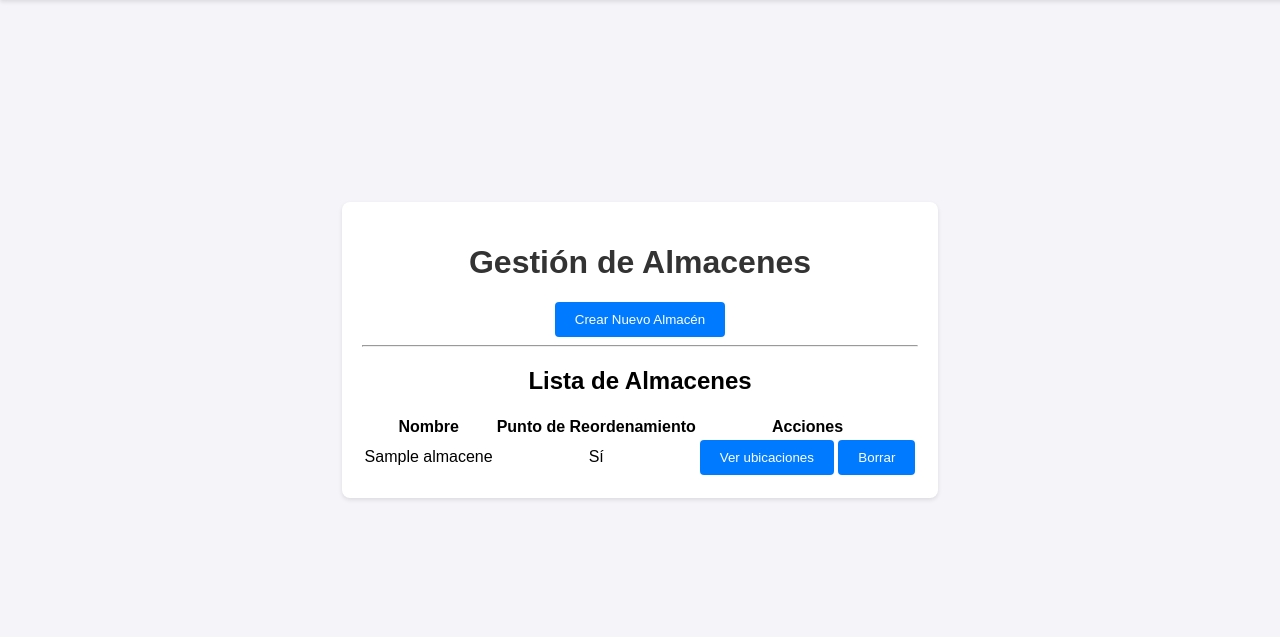
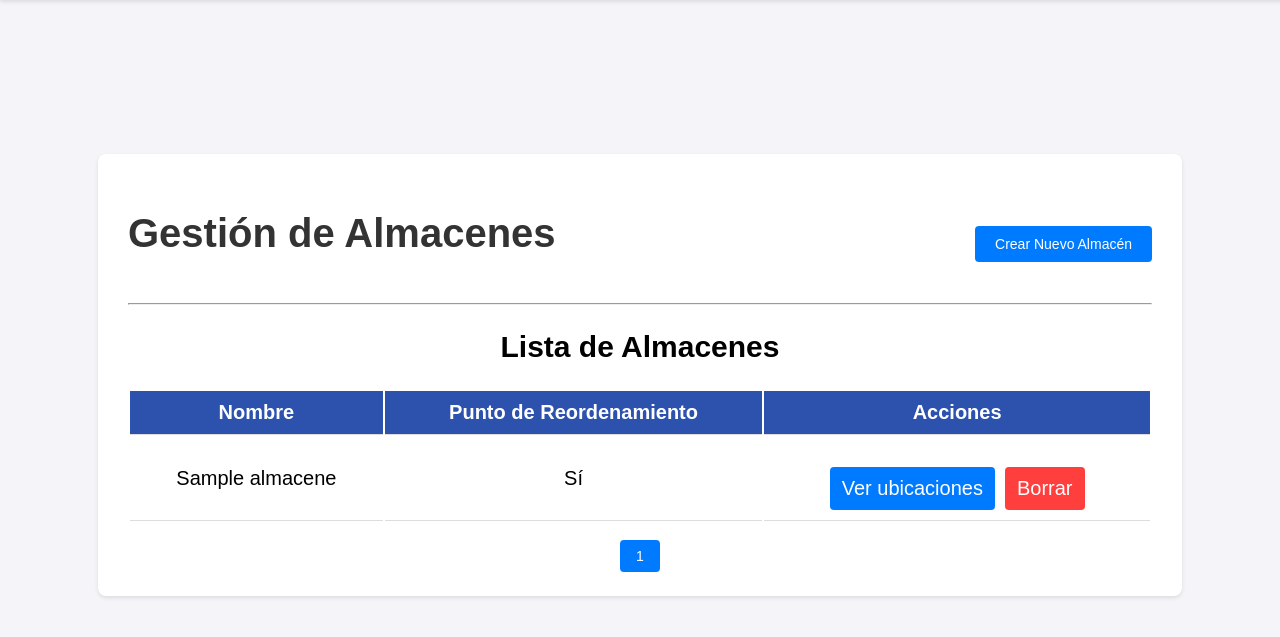
Before and after one commit to Kogarashi0/Almacenes, a PHP site: page /views/almacenes.view.php in a window 1280 px wide. Shown: the part 50-687 px from the top of the page. Run offline with PHP 8.4, Linux system fonts and the light colour scheme; the visitor is signed in with stand-in values (Sample User, id 1); tables that the repository leaves empty or names only in its code hold one stand-in row (values such as "Sample post").

Commit message:
Versión de entrega

```diff
--- /dev/null
+++ b/css/gestion_almacen.css
@@ -0,0 +1,110 @@
+/* Estilos para la tabla de gestión de almacenes */
+.container-almacenes {
+    width: 80%;
+    margin: 20px auto;
+    padding: 30px;
+    background-color: #fff;
+    box-shadow: 0 2px 4px rgba(0, 0, 0, 0.1);
+    border-radius: 8px;
+    overflow: hidden;
+    transition: transform 0.3s ease, box-shadow 0.3s ease; /* Animación */
+    text-align: center; /* Alinea el contenido al centro */
+    font-size: 20px;
+    margin-top: 70px;
+}
+
+.header-container {
+    display: flex;
+    justify-content: space-between;
+    align-items: center;
+    margin-bottom: 20px;
+}
+
+.crud-table {
+    width: 100%; /* Ocupar todo el ancho del contenedor */
+    margin-top: 20px; /* Espaciado superior */
+    text-align: center; /* Centra texto */
+}
+
+.container-almacenes th,
+.container-almacenes td {
+    padding: 10px;
+    text-align: center;
+    border-bottom: 1px solid #ddd; /* Líneas entre filas */
+}
+
+
+.container-almacenes th {
+    background-color: #2d52ae;
+    color: white;
+}
+
+.header-container .create-button {
+    padding: 10px 20px;
+    font-size: 14px;
+    background-color: #007BFF;
+    color: white;
+    border: none;
+    border-radius: 4px;
+    cursor: pointer;
+}
+
+.container-almacenes tr:hover {
+    background-color: #f1f1f1;
+    transform: translateY(-4px); /* Levanta la tabla ligeramente */
+    box-shadow: 0 6px 12px rgba(0, 0, 0, 0.2); /* Incrementa la sombra */
+    border-collapse: separate;
+}
+
+.container-almacenes td:last-child {
+    display: flex;
+    gap: 10px;
+    justify-content: center;
+}
+
+/* Botones en la tabla */
+.button {
+    padding: 10px 12px;
+    background-color: #007BFF;
+    color: white;
+    border: none;
+    border-radius: 4px;
+    cursor: pointer;
+    font-size: 20px;
+}
+
+.button:hover {
+    background-color: #0056b3;
+}
+
+.delete-button {
+    background-color: rgb(255, 62, 62);;
+}
+
+.delete-button:hover {
+    background-color: #8a1f2a;
+}
+
+.pagination {
+    text-align: center;
+    margin-top: 20px;
+}
+
+.pagination .button {
+    padding: 8px 16px;
+    margin: 0 5px;
+    background-color: #007BFF;
+    color: white;
+    border: none;
+    border-radius: 4px;
+    cursor: pointer;
+    font-size: 14px;
+}
+
+.pagination .button:hover {
+    background-color: #0056b3;
+}
+
+.pagination a {
+    text-decoration: none;
+}
--- a/views/almacenes.view.php
+++ b/views/almacenes.view.php
@@ -1,4 +1,5 @@
 <?php
+// Iniciar sesión
 session_start();
 if (!isset($_SESSION['user_id'])) {
     header('Location: login.view.php');
@@ -7,6 +8,39 @@ if (!isset($_SESSION['user_id'])) {
 
 // Verificar si el usuario es administrador
 $is_admin = ($_SESSION['role'] === 'admin');
+
+// Incluir la conexión a la base de datos
+require_once '../config.php';
+$query = "SELECT id, nombre, punto_reorden FROM almacenes";
+$stmt = $conn->prepare($query);
+$stmt->execute();
+$result = $stmt->fetchAll(PDO::FETCH_ASSOC);
+
+// Configuración de paginación
+$filas_por_pagina = 5; // Número máximo de filas por página
+$paginacion = isset($_GET['pagina']) ? (int) $_GET['pagina'] : 1;
+if ($paginacion < 1) $paginacion = 1;
+
+// Calcular índice inicial para la consulta
+$inicio = ($paginacion - 1) * $filas_por_pagina;
+
+// Consulta para obtener el total de filas
+$total_query = "SELECT COUNT(*) as total FROM almacenes";
+$total_stmt = $conn->prepare($total_query);
+$total_stmt->execute();
+$total_result = $total_stmt->fetch(PDO::FETCH_ASSOC);
+$total_filas = $total_result['total'];
+
+// Calcular el total de páginas
+$total_paginas = ceil($total_filas / $filas_por_pagina);
+
+// Consulta para obtener los almacenes de la página actual
+$query = "SELECT id, nombre, punto_reorden FROM almacenes LIMIT :inicio, :filas_por_pagina";
+$stmt = $conn->prepare($query);
+$stmt->bindValue(':inicio', $inicio, PDO::PARAM_INT);
+$stmt->bindValue(':filas_por_pagina', $filas_por_pagina, PDO::PARAM_INT);
+$stmt->execute();
+$almacenes = $stmt->fetchAll(PDO::FETCH_ASSOC);
 ?>
 
 <!DOCTYPE html>
@@ -14,15 +48,14 @@ $is_admin = ($_SESSION['role'] === 'admin');
 <head>
     <meta charset="UTF-8">
     <meta name="viewport" content="width=device-width, initial-scale=1.0">
-    <title>Módulo de Almacenes</title>
+    <title>Gestión de Almacenes</title>
     <link rel="stylesheet" href="../css/style.css">
-    <script src="../js/scripts.js" defer></script>
+    <link rel="stylesheet" href="../css/gestion_almacen.css">
 </head>
 <body>
     <?php include '../partials/navbar.php'; ?>
 
-    <div class="container">
-
+    <div class="container-almacenes">
         <div class="header-container">
             <h1>Gestión de Almacenes</h1>
             <?php if ($is_admin): ?>
@@ -35,7 +68,7 @@ $is_admin = ($_SESSION['role'] === 'admin');
         <hr>
 
         <h2>Lista de Almacenes</h2>
-        <table>
+        <table class="crud-table">
             <thead>
                 <tr>
                     <th>Nombre</th>
@@ -43,55 +76,57 @@ $is_admin = ($_SESSION['role'] === 'admin');
                     <th>Acciones</th>
                 </tr>
             </thead>
-                <?php
-                // Conexión a la base de datos y obtención de datos
-                require_once '../config.php';
-
-                $query = "SELECT id, nombre, punto_reorden FROM almacenes";
-                $stmt = $conn->prepare($query);
-                $stmt->execute();
-                $result = $stmt->fetchAll(PDO::FETCH_ASSOC);
-
-                if (!empty($result)):
-                    foreach ($result as $row): ?>
+            <tbody>
+                <?php if (!empty($almacenes)): ?>
+                    <?php foreach ($almacenes as $almacen): ?>
                         <tr>
-                            <td><?= htmlspecialchars($row['nombre']); ?></td>
-                            <td><?= $row['punto_reorden'] ? 'Sí' : 'No'; ?></td>
+                            <td><?= htmlspecialchars($almacen['nombre']); ?></td>
+                            <td><?= $almacen['punto_reorden'] ? 'Sí' : 'No'; ?></td>
                             <td>
-                                <!-- Botón para Ver ubicaciones -->
                                 <form action="ver_ubicaciones.view.php" method="get" style="display:inline;">
-                                    <input type="hidden" name="almacen_id" value="<?= $row['id']; ?>">
+                                    <input type="hidden" name="almacen_id" value="<?= $almacen['id']; ?>">
                                     <button type="submit" class="button">Ver ubicaciones</button>
                                 </form>
-
-                                <!-- Botón para Borrar -->
                                 <?php if ($is_admin): ?>
-                                <form id="deleteForm-<?= $row['id']; ?>" action="../controllers/eliminar_almacen.php" method="POST" style="display:inline;">
-                                        <input type="hidden" name="almacen_id" value="<?= $row['id']; ?>">
-                                        <button type="button" class="button delete-button" onclick="confirmDelete(<?= $row['id']; ?>)">Borrar</button>
+                                    <form id="deleteForm-<?= $almacen['id']; ?>" action="../controllers/eliminar_almacen.php" method="POST" style="display:inline;">
+                                        <input type="hidden" name="almacen_id" value="<?= $almacen['id']; ?>">
+                                        <button type="button" class="button delete-button" onclick="confirmDelete(<?= $almacen['id']; ?>)">Borrar</button>
                                     </form>
                                 <?php endif; ?>
                             </td>
                         </tr>
-                    <?php endforeach;
-                else: ?>
+                    <?php endforeach; ?>
+                <?php else: ?>
                     <tr>
                         <td colspan="3">No hay almacenes registrados.</td>
                     </tr>
                 <?php endif; ?>
             </tbody>
         </table>
+
+        <!-- Paginación -->
+        <div class="pagination">
+            <?php if ($paginacion > 1): ?>
+                <a href="?pagina=<?= $paginacion - 1 ?>" class="button">Anterior</a>
+            <?php endif; ?>
+
+            <?php for ($i = 1; $i <= $total_paginas; $i++): ?>
+                <a href="?pagina=<?= $i ?>" class="button <?= $i === $paginacion ? 'active' : '' ?>"><?= $i ?></a>
+            <?php endfor; ?>
+
+            <?php if ($paginacion < $total_paginas): ?>
+                <a href="?pagina=<?= $paginacion + 1 ?>" class="button">Siguiente</a>
+            <?php endif; ?>
+        </div>
     </div>
 
     <script>
         function confirmDelete(almacenId) {
             const confirmation = confirm("¿Estás seguro de que deseas eliminar este almacén?");
             if (confirmation) {
-            // Enviar el formulario si el usuario confirma
                 document.getElementById(`deleteForm-${almacenId}`).submit();
             }
         }
     </script>
-
 </body>
 </html>
```
Also changed, not shown: controllers/guardar_ubicacion.php (added, +42 -0 lines), css/formulario_ubicacion.css (added, +112 -0 lines), css/ubicaciones.css (+28 -2 lines), views/crear_ubicacion.view.php (added, +54 -0 lines), views/ver_ubicaciones.view.php (+15 -4 lines), controllers/almacenes_controller.php (line endings or trailing spaces), controllers/eliminar_almacen.php (line endings or trailing spaces), css/almacen.css (line endings or trailing spaces). Lines whose indentation alone changed are shown as unchanged.
